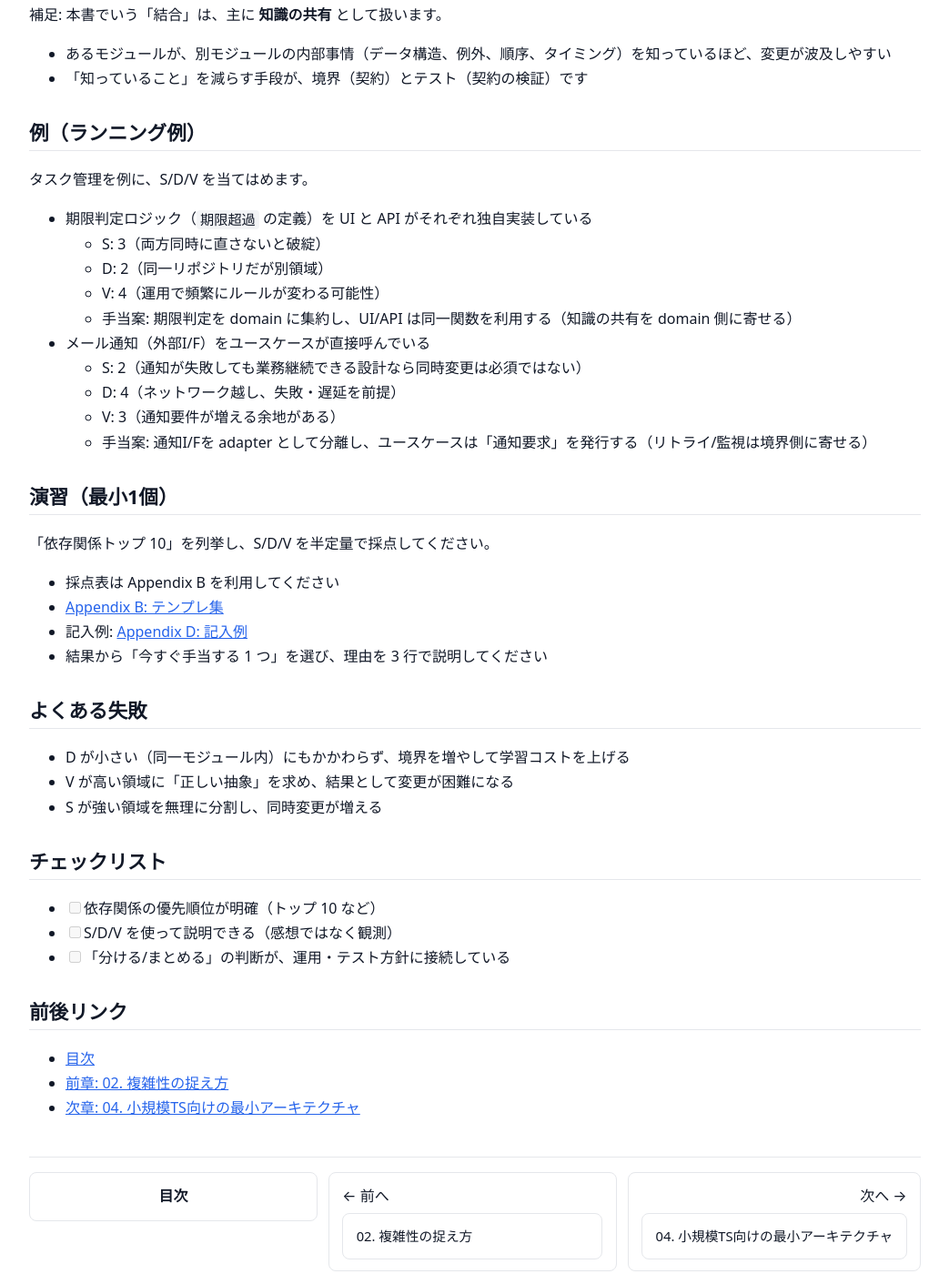
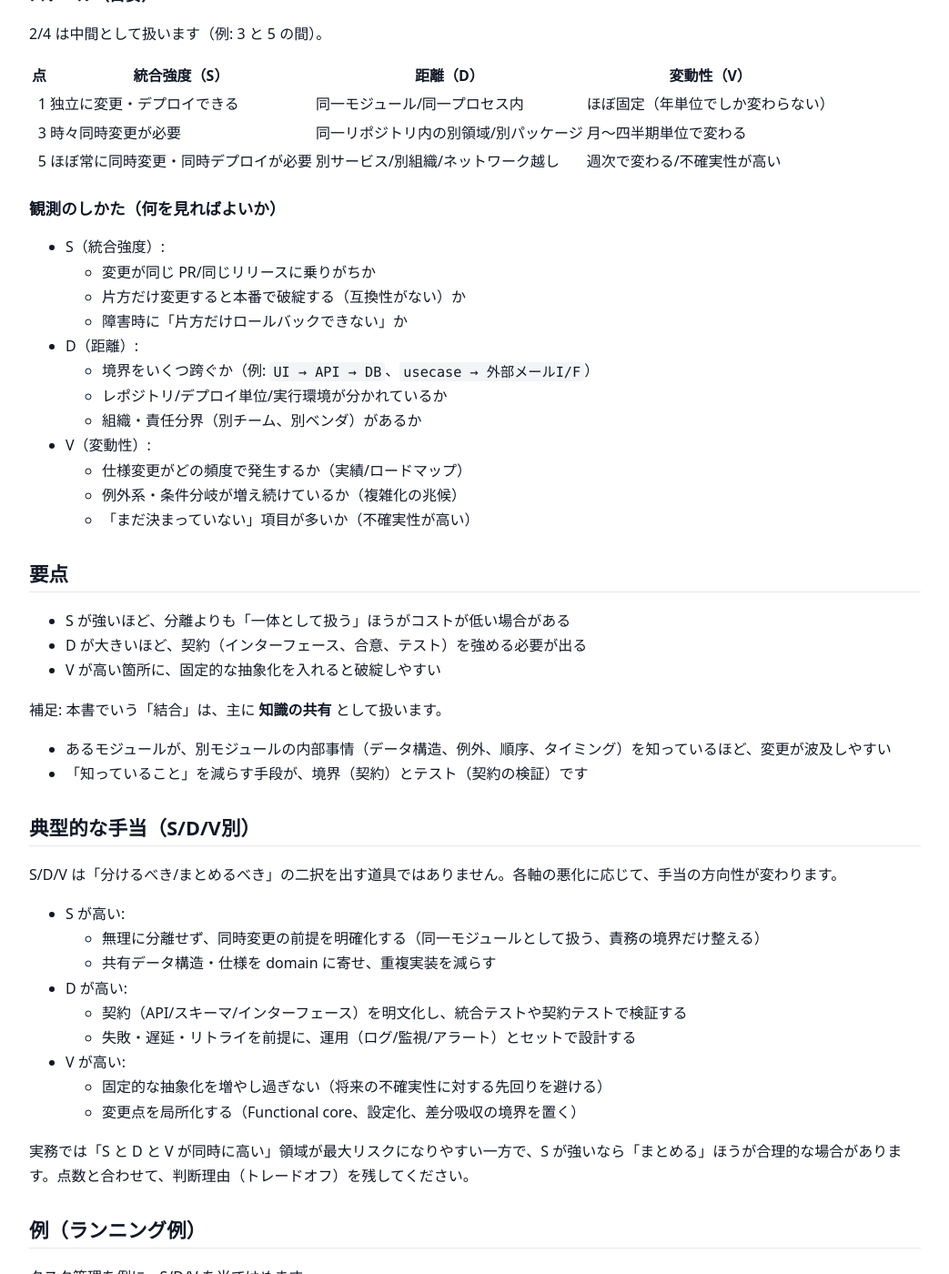
Before and after one commit to itdojp/small-webapp-software-design-book, a Jekyll site: the page built from docs/chapters/03-coupling-balance-sdv.md, in a window 1280 px wide and 1400 px high, scrolled down 768 px. Shown: the whole window at 91% size, without its empty margins (118-1161 px from the left). Built offline with Jekyll 4.4.1, drawn with Linux system fonts in a browser that asks for light colours; some of the changed text lies outside the part shown.

Commit message:
docs: deepen S/D/V scoring and countermeasures
Add scoring guidance, observation cues, and typical countermeasures for S/D/V. Expand running example and exercise instructions.

Refs: #14

```diff
--- a/docs/chapters/03-coupling-balance-sdv.md
+++ b/docs/chapters/03-coupling-balance-sdv.md
@@ -25,6 +25,35 @@ next: /chapters/04-minimal-architecture-ts/
 - **距離（D）**: 依存が跨ぐ境界の遠さ（組織、レポジトリ、実行環境、ネットワーク）
 - **変動性（V）**: 仕様/実装が変わる頻度と不確実性
 
+## S/D/V の採点ガイド
+
+S/D/V は「厳密な測定」ではなく、意思決定の再現性を上げるための半定量です。重要なのは、点数そのものより **根拠（観測）** を残すことです。
+
+### スケール（目安）
+
+2/4 は中間として扱います（例: 3 と 5 の間）。
+
+| 点 | 統合強度（S） | 距離（D） | 変動性（V） |
+|---:|---|---|---|
+| 1 | 独立に変更・デプロイできる | 同一モジュール/同一プロセス内 | ほぼ固定（年単位でしか変わらない） |
+| 3 | 時々同時変更が必要 | 同一リポジトリ内の別領域/別パッケージ | 月〜四半期単位で変わる |
+| 5 | ほぼ常に同時変更・同時デプロイが必要 | 別サービス/別組織/ネットワーク越し | 週次で変わる/不確実性が高い |
+
+### 観測のしかた（何を見ればよいか）
+
+- S（統合強度）:
+  - 変更が同じ PR/同じリリースに乗りがちか
+  - 片方だけ変更すると本番で破綻する（互換性がない）か
+  - 障害時に「片方だけロールバックできない」か
+- D（距離）:
+  - 境界をいくつ跨ぐか（例: `UI → API → DB`、`usecase → 外部メールI/F`）
+  - レポジトリ/デプロイ単位/実行環境が分かれているか
+  - 組織・責任分界（別チーム、別ベンダ）があるか
+- V（変動性）:
+  - 仕様変更がどの頻度で発生するか（実績/ロードマップ）
+  - 例外系・条件分岐が増え続けているか（複雑化の兆候）
+  - 「まだ決まっていない」項目が多いか（不確実性が高い）
+
 ## 要点
 
 - S が強いほど、分離よりも「一体として扱う」ほうがコストが低い場合がある
@@ -36,6 +65,22 @@ next: /chapters/04-minimal-architecture-ts/
 - あるモジュールが、別モジュールの内部事情（データ構造、例外、順序、タイミング）を知っているほど、変更が波及しやすい
 - 「知っていること」を減らす手段が、境界（契約）とテスト（契約の検証）です
 
+## 典型的な手当（S/D/V別）
+
+S/D/V は「分けるべき/まとめるべき」の二択を出す道具ではありません。各軸の悪化に応じて、手当の方向性が変わります。
+
+- S が高い:
+  - 無理に分離せず、同時変更の前提を明確化する（同一モジュールとして扱う、責務の境界だけ整える）
+  - 共有データ構造・仕様を domain に寄せ、重複実装を減らす
+- D が高い:
+  - 契約（API/スキーマ/インターフェース）を明文化し、統合テストや契約テストで検証する
+  - 失敗・遅延・リトライを前提に、運用（ログ/監視/アラート）とセットで設計する
+- V が高い:
+  - 固定的な抽象化を増やし過ぎない（将来の不確実性に対する先回りを避ける）
+  - 変更点を局所化する（Functional core、設定化、差分吸収の境界を置く）
+
+実務では「S と D と V が同時に高い」領域が最大リスクになりやすい一方で、S が強いなら「まとめる」ほうが合理的な場合があります。点数と合わせて、判断理由（トレードオフ）を残してください。
+
 ## 例（ランニング例）
 
 タスク管理を例に、S/D/V を当てはめます。
@@ -45,6 +90,12 @@ next: /chapters/04-minimal-architecture-ts/
   - D: 2（同一リポジトリだが別領域）
   - V: 4（運用で頻繁にルールが変わる可能性）
   - 手当案: 期限判定を domain に集約し、UI/API は同一関数を利用する（知識の共有を domain 側に寄せる）
+
+- 権限判定（管理者のみ割り当て可）を UI と API が別々に持っている
+  - S: 4（同時変更しないと「見えるができない/できるが見えない」が起きる）
+  - D: 3（UI と API の境界を跨ぐ）
+  - V: 3（役割・例外が増えやすい）
+  - 手当案: 判定ロジック（ルール）を domain に寄せ、UI/API は判定結果を利用する
 
 - メール通知（外部I/F）をユースケースが直接呼んでいる
   - S: 2（通知が失敗しても業務継続できる設計なら同時変更は必須ではない）
@@ -59,19 +110,25 @@ next: /chapters/04-minimal-architecture-ts/
 - 採点表は Appendix B を利用してください
 - [Appendix B: テンプレ集]({{ '/appendix/B-templates/' | relative_url }})
 - 記入例: [Appendix D: 記入例]({{ '/appendix/D-samples/' | relative_url }})
-- 結果から「今すぐ手当する 1 つ」を選び、理由を 3 行で説明してください
+- 結果から「今すぐ手当する 1 つ」を選び、以下を 3〜5 行で説明してください
+  - 何が悪いか（S/D/V のどこが効いているか）
+  - どんな手当をするか（分離/統合/契約/テスト投資など）
+  - 何をトレードオフとして受け入れるか（コスト/運用/速度）
 
 ## よくある失敗
 
 - D が小さい（同一モジュール内）にもかかわらず、境界を増やして学習コストを上げる
 - V が高い領域に「正しい抽象」を求め、結果として変更が困難になる
 - S が強い領域を無理に分割し、同時変更が増える
+- 点数だけを付けて根拠が残らず、後から判断が再現できない
+- D（距離）を技術要因だけで扱い、組織・責任分界の距離を無視する
 
 ## チェックリスト
 
 - [ ] 依存関係の優先順位が明確（トップ 10 など）
 - [ ] S/D/V を使って説明できる（感想ではなく観測）
 - [ ] 「分ける/まとめる」の判断が、運用・テスト方針に接続している
+- [ ] 採点の根拠（観測）が短文で残っている
 
 ## 前後リンク
 
```
